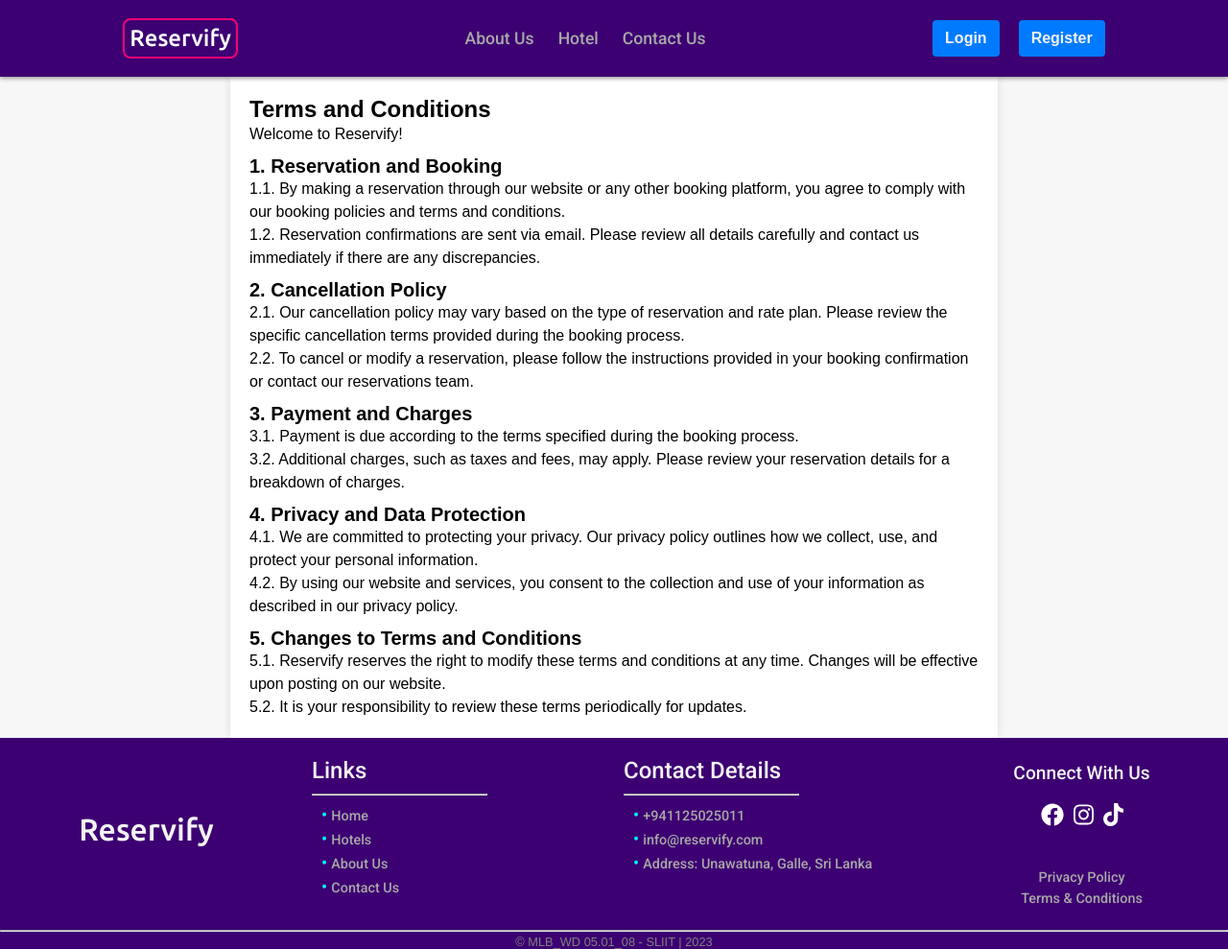
After one commit to nmdra/Reservify, a PHP site: page /terms.php in a window 1280 px wide. The commit adds this page. Shown: the whole page at 96% size. Run offline with PHP 8.4, Linux system fonts and the light colour scheme.

Commit message:
Few Changes & Bug Fixes

```diff
--- a/css/footer.css
+++ b/css/footer.css
@@ -24,6 +24,7 @@ footer {
     height: auto;
     display: flex;
     flex-direction: column;
+    z-index: 99;
 }
 
  footer .main-con {
@@ -134,6 +135,16 @@ footer .social {
     color: #fff;
 }
 
+footer a,
+footer a:visited {
+    color: #a8a8a8;
+    text-decoration: none;
+}
+
+footer a:hover {
+    color: var(--white);
+}
+
 /* Copyright text styles */
 footer .copy {
     font-size: .8em;
--- a/css/header.css
+++ b/css/header.css
@@ -20,6 +20,7 @@
     top: 0;
     box-shadow: 0 1px 5px grey;
     background-color: var(--bg-color);
+    z-index: 99;
 }
 
 /* Logo styles */
--- a/index.php
+++ b/index.php
@@ -30,7 +30,6 @@ session_start();
         </div>
     </div>
 
-
     <div class="Partnership">
         <div class="circle">
             <div class="name">
--- a/partials/footer.php
+++ b/partials/footer.php
@@ -14,17 +14,18 @@
             <h2>Links</h2>
             <hr>
             <ul>
-                <li>Hotels</li>
-                <li>About Us</li>
-                <li>Contact Us</li>
-                <li>Customer Care</li>
+
+                <li><a href="index.php">Home</a></li>
+                <li><a href="hotel.php">Hotels</a></li>
+                <li><a href="about.php">About Us</a></li>
+                <li><a href="contact.php">Contact Us</a></li>
             </ul>
         </div>
         <div class="col-three">
             <h2>Contact Details</h2>
             <hr>
             <ul>
-                <li>+94XXXXXXXXX</li>
+                <li>+941125025011</li>
                 <li>info@reservify.com</li>
                 <li>Address: Unawatuna, Galle, Sri Lanka</li>
             </ul>
@@ -46,8 +47,8 @@
                 </svg>
                 <!-- Include your SVG icons or links here -->
             </div>
-            <h3>Privacy Policy</h3>
-            <h3>Terms & Conditions</h3>
+            <h3><a href="privacy.php">Privacy Policy</a></h3>
+            <h3><a href="terms.php">Terms & Conditions</a></h3>
         </div>
     </div>
     <hr>
--- a/partials/header.php
+++ b/partials/header.php
@@ -33,4 +33,5 @@
     </div>
 </nav>
 
+
 </html>
--- /dev/null
+++ b/terms.php
@@ -0,0 +1,71 @@
+<!DOCTYPE html>
+<html lang="en">
+<head>
+    <meta charset="UTF-8">
+    <meta name="viewport" content="width=device-width, initial-scale=1.0">
+    <title>Terms and Conditions - Reservify</title>
+    <style>
+        body {
+            font-family: Arial, sans-serif;
+            margin: 0;
+            padding: 0;
+            background-color: #f7f7f7;
+        }
+
+        .container {
+            max-width: 800px;
+            margin: 0 auto;
+            padding: 20px;
+            background-color: #fff;
+            box-shadow: 0 0 10px rgba(0, 0, 0, 0.1);
+        }
+
+        .page-title {
+            font-size: 24px;
+            margin-top: 0;
+        }
+
+        .section-title {
+            font-size: 20px;
+            padding-top: 10px;
+        }
+
+        .section-text {
+            font-size: 16px;
+            line-height: 1.5;
+        }
+    </style>
+</head>
+<body>
+
+<?php include "./partials/header.php" ?>
+
+    <div class="container">
+        <h1 class="page-title">Terms and Conditions</h1>
+        <p class="section-text">Welcome to Reservify!</p>
+
+        <h2 class="section-title">1. Reservation and Booking</h2>
+        <p class="section-text">1.1. By making a reservation through our website or any other booking platform, you agree to comply with our booking policies and terms and conditions.</p>
+        <p class="section-text">1.2. Reservation confirmations are sent via email. Please review all details carefully and contact us immediately if there are any discrepancies.</p>
+
+        <h2 class="section-title">2. Cancellation Policy</h2>
+        <p class="section-text">2.1. Our cancellation policy may vary based on the type of reservation and rate plan. Please review the specific cancellation terms provided during the booking process.</p>
+        <p class="section-text">2.2. To cancel or modify a reservation, please follow the instructions provided in your booking confirmation or contact our reservations team.</p>
+
+        <h2 class="section-title">3. Payment and Charges</h2>
+        <p class="section-text">3.1. Payment is due according to the terms specified during the booking process.</p>
+        <p class="section-text">3.2. Additional charges, such as taxes and fees, may apply. Please review your reservation details for a breakdown of charges.</p>
+
+        <h2 class="section-title">4. Privacy and Data Protection</h2>
+        <p class="section-text">4.1. We are committed to protecting your privacy. Our privacy policy outlines how we collect, use, and protect your personal information.</p>
+        <p class="section-text">4.2. By using our website and services, you consent to the collection and use of your information as described in our privacy policy.</p>
+
+        <h2 class="section-title">5. Changes to Terms and Conditions</h2>
+        <p class="section-text">5.1. Reservify reserves the right to modify these terms and conditions at any time. Changes will be effective upon posting on our website.</p>
+        <p class="section-text">5.2. It is your responsibility to review these terms periodically for updates.</p>
+    </div>
+
+
+<?php include "./partials/footer.php" ?>
+</body>
+</html>
```
